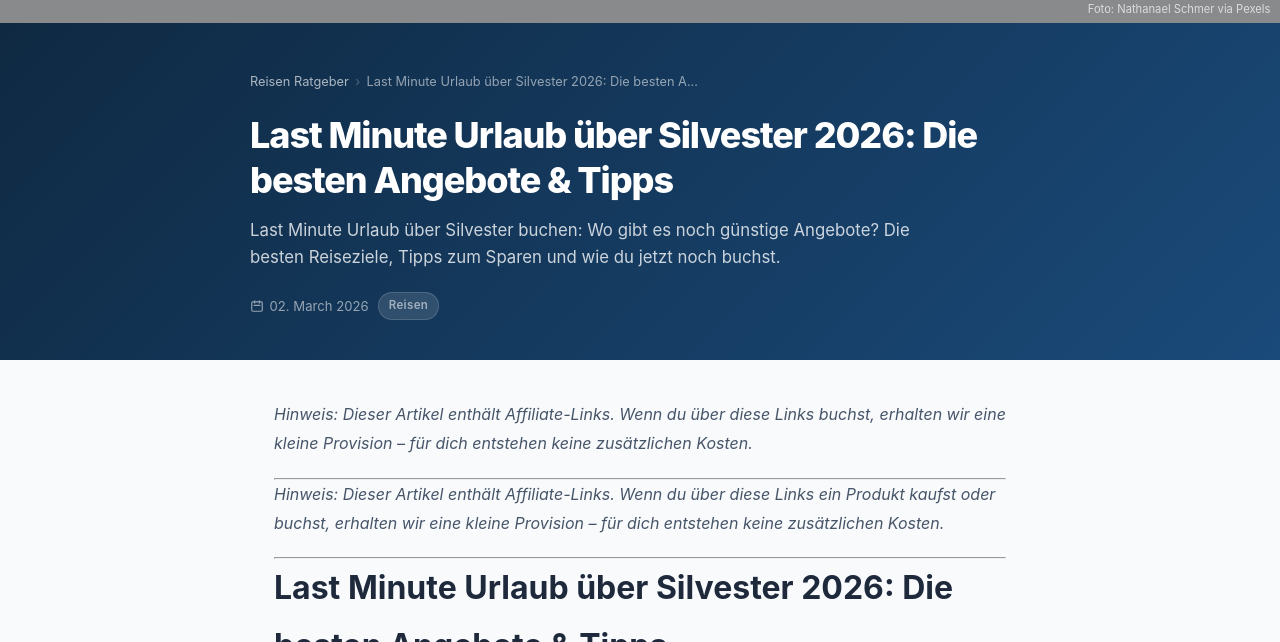
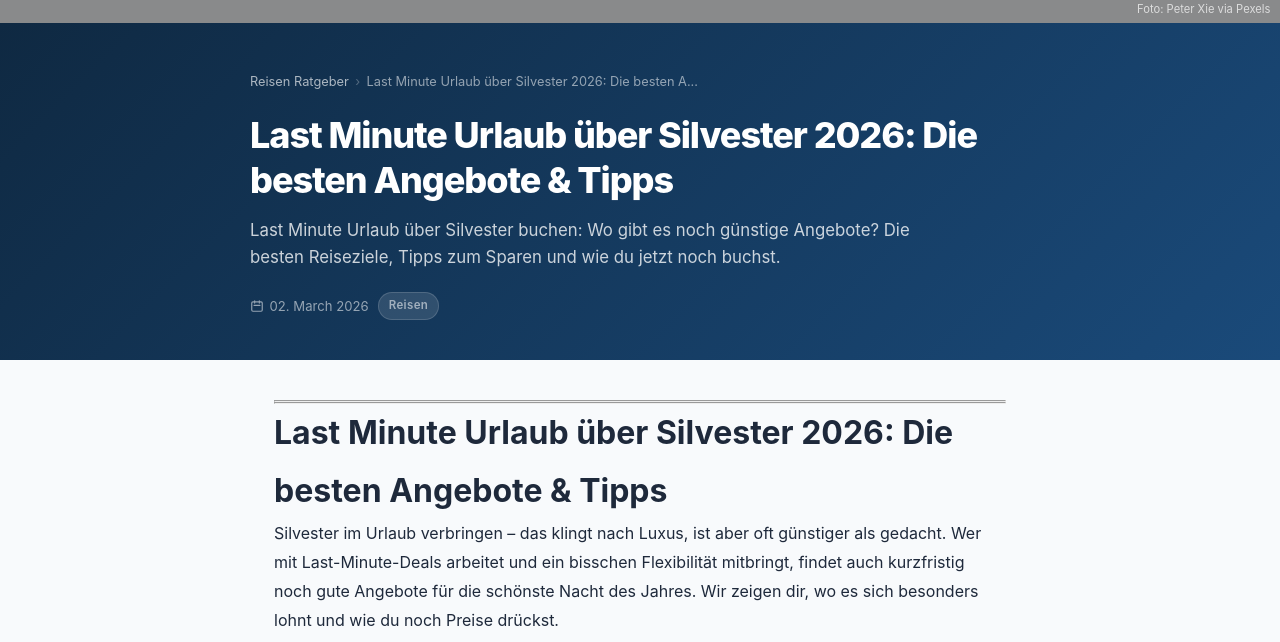
Before and after one commit to deraneckaerial/reisen-ratgeber, a Jekyll site: the page built from _posts/2026-03-02-last-minute-urlaub-uber-silvester.md, in a window 1280 px wide and 900 px high, scrolled down 228 px, cut to the strip 258-900 px from the top of the window. Built offline with Jekyll 4.4.1, drawn with Linux system fonts in a browser that asks for light colours.

Commit message:
Add SEO article: 2026-03-02-last-minute-urlaub-uber-silvester.md

```diff
--- a/_posts/2026-03-02-last-minute-urlaub-uber-silvester.md
+++ b/_posts/2026-03-02-last-minute-urlaub-uber-silvester.md
@@ -8,17 +8,13 @@
 keyword: "last minute urlaub über silvester"
 affiliate_program: "awin_check24_reise"
 word_count: 1520
-image: "https://images.pexels.com/photos/18799488/pexels-photo-18799488.jpeg?auto=compress&cs=tinysrgb&dpr=2&h=650&w=940"
-image_alt: "Stunning aerial shot of a pier in Poreč, Croatia, surrounded by clear turquoise water."
-image_credit: "Nathanael Schmer via Pexels"
+image: "https://images.pexels.com/photos/35284072/pexels-photo-35284072.jpeg?auto=compress&cs=tinysrgb&dpr=2&h=650&w=940"
+image_alt: "Picturesque view of a seaside town with a sandy beach and calm blue waters."
+image_credit: "Peter Xie via Pexels"
 ---
-
-*Hinweis: Dieser Artikel enthält Affiliate-Links. Wenn du über diese Links buchst, erhalten wir eine kleine Provision – für dich entstehen keine zusätzlichen Kosten.*
 
 ---
 
-
-*Hinweis: Dieser Artikel enthält Affiliate-Links. Wenn du über diese Links ein Produkt kaufst oder buchst, erhalten wir eine kleine Provision – für dich entstehen keine zusätzlichen Kosten.*
 
 ---
 
```
